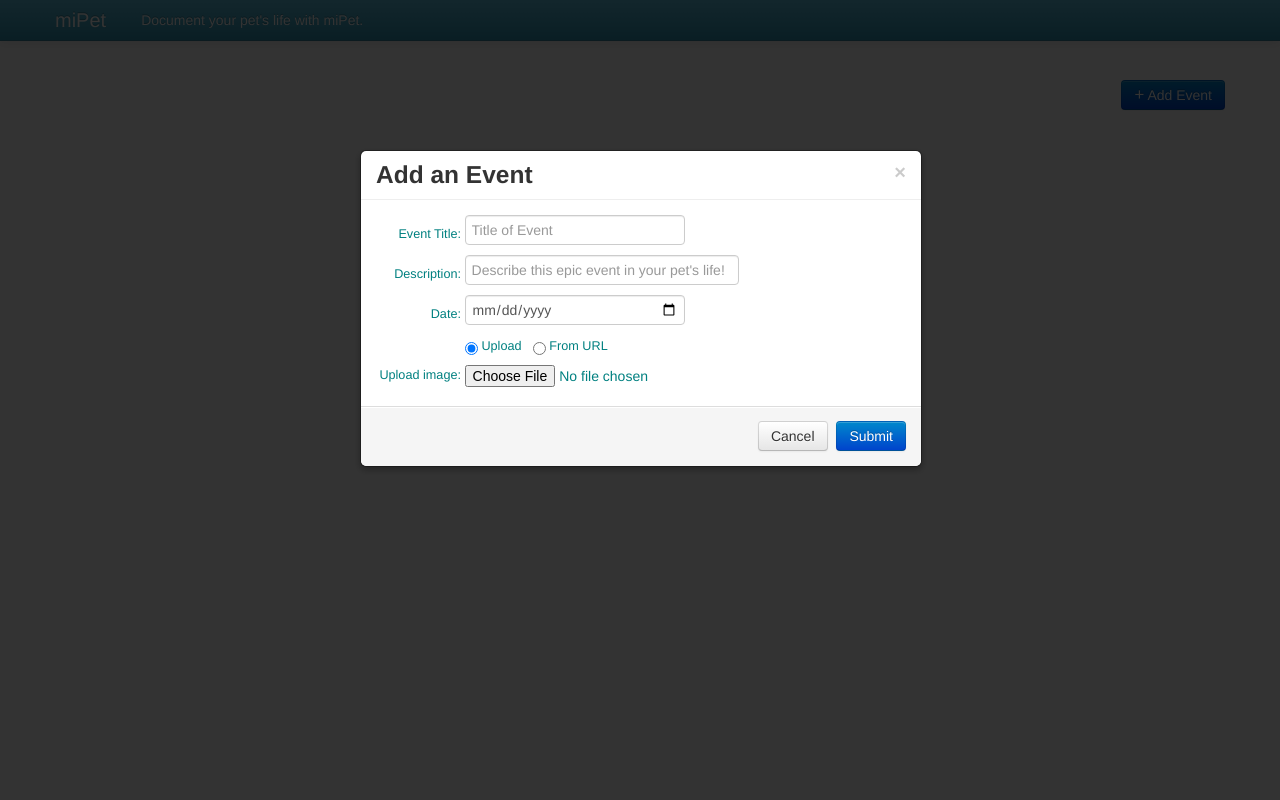
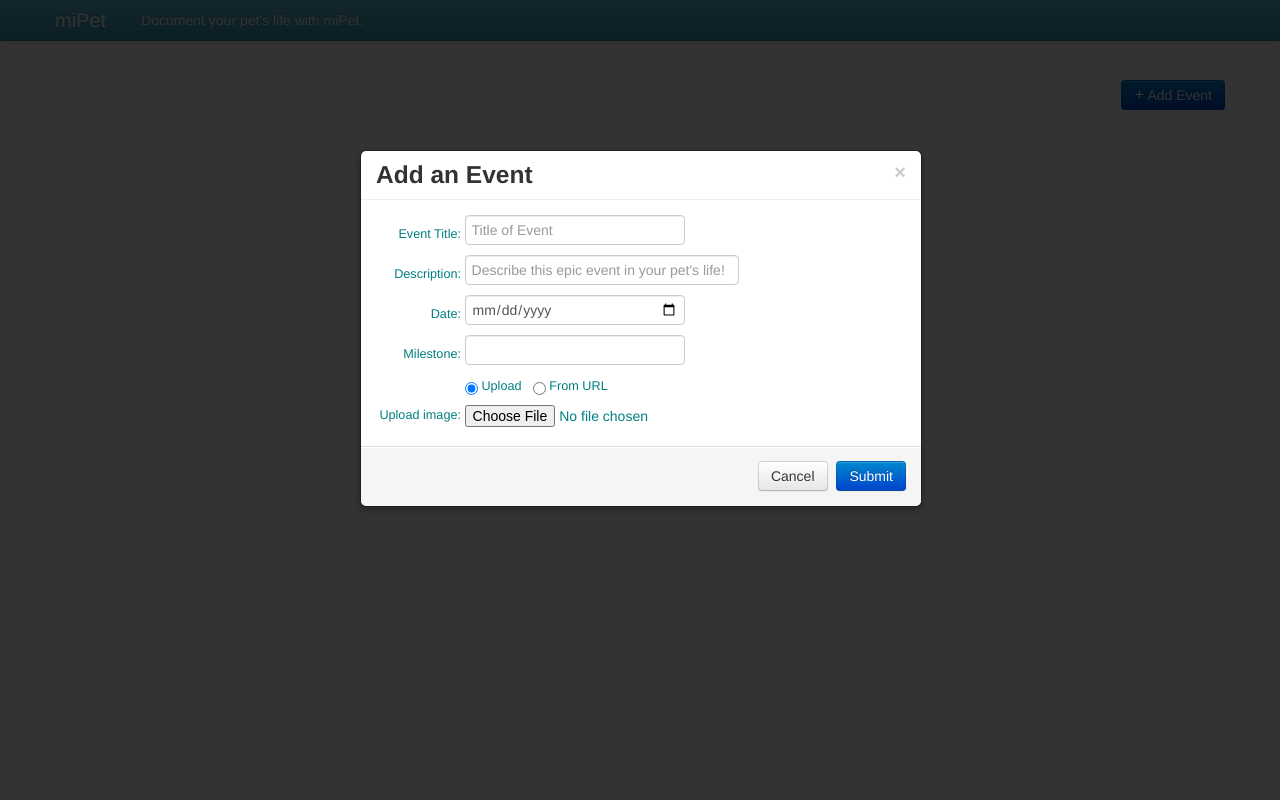
Before and after one commit to mhuesch/MiPet-web, a Django app: page /profile/1/ in a window 1280 px wide, after a click that opens the changed part. Run offline with Django 3.2, Linux system fonts and the light colour scheme; parts of the project's set-up code (start-up, migrations or seed data) failed here and were passed over; some libraries are stand-ins or nearby versions.

Commit message:
added some milestone stuff to UI, still need to get actual text of milestones

```diff
--- a/static/js/views.js
+++ b/static/js/views.js
@@ -101,9 +101,17 @@ var EventView = Backbone.View.extend({
     // Renders a single event's html
     render:function () {
         var eventID = this.model.get('pk');
+        var milestone = this.model.get('milestone');
         var outputString = "";
         outputString += "<div class='event-listing'>";
         outputString += "<div class='event-listing-title'>";
+
+        // 4 is the none milestone
+        if(milestone != 4 && milestone != null && milestone != 'none')
+        {
+            outputString += "<i class='icon-star'></i>";
+        }
+
         outputString += "<span class='eventTitle' id='eventTitle-"+eventID+"'>"+this.model.get('title')+"</span>";
        // var date_time = moment(this.model.get('moment'));
        // outputString += "<span class='timestamp'>"+date_time.format("MMM Do YYYY")+"</span>";
@@ -113,16 +121,24 @@ var EventView = Backbone.View.extend({
         outputString += " data-toggle='modal' href='#edit-event' onclick='openEditEvent("+eventID+")'>";
         outputString += "<i class='icon-pencil'></i> </a>";
         outputString += "</span>";
-
         outputString += "</div> <!-- end event-listing-title -->";
 
 
+        outputString += "<div class='event-body'>";
 
-        outputString += "<div class='event-body'>";
+        if(/*milestone != 4 &&*/ milestone != null && milestone != 'none')
+        {
+            outputString += "<span class='milestone'> Milestone: " + milestone + "</span> <br/>";
+        }
+
         outputString += "<span class='eventDesc' id='eventDesc-"+eventID+"'>"+this.model.get('description')+"</span>";
-        outputString += "<br>milestone: " + this.model.get('milestone');
 
-        //outputString += '<span id="media'+this.model.get('pk')+'"></span>';
+       // outputString += "<br/>";
+       // outputString += "milestone: " + this.model.get('milestone');
+
+
+
+
 
         outputString += '<div id="media'+this.model.get('pk')+'"class="event-media"></div>';
 
--- a/static/miPet.css
+++ b/static/miPet.css
@@ -134,6 +134,12 @@ div id="add-profile"
 h1.timelineTitle { font-size: 16pt;}
 
 #profile-info-button { display: inline-block; float: right;}
+
+.milestone {
+    color: black;
+    text-transform: lowercase;
+    font-variant: small-caps;
+}
 
 .profilePic {
     height: 140px;
--- a/templates/profile.html
+++ b/templates/profile.html
@@ -115,6 +115,13 @@
                         <input type="date" id="input-date" placeholder="YYYY-MM-DD"/>
                     </div>
 
+                    <!-- --- MILESTONE --- -->
+                    <div id="milestoneInput" class="inputField">
+                        <span class="inputLabel">
+                            Milestone:
+                        </span>
+                        <input type="text" id="input-milestone" name="text" placeholder="" />
+                    </div>
 
 
                     <!-- --- MEDIA - UPLOAD/URL -->
@@ -123,7 +130,6 @@
                      <div class="btn-group">
                      <a class="btn">1</a>
                      <a class="btn">2</a>
-                     <a class="btn">3</a>
                      </div>
                      -->
 
@@ -268,6 +274,17 @@
                         </span>
                         <input type="date" id="edit-input-date" placeholder="YYYY-MM-DD"/>
                     </div>
+
+
+
+                    <!-- --- MILESTONE --- -->
+                    <div id="milestoneInput" class="inputField">
+                        <span class="inputLabel">
+                            Milestone:
+                        </span>
+                        <input type="text" id="edit-input-milestone" name="text" placeholder="" />
+                    </div>
+
 
 
                     <!-- --- MEDIA - UPLOAD/URL -->
```
